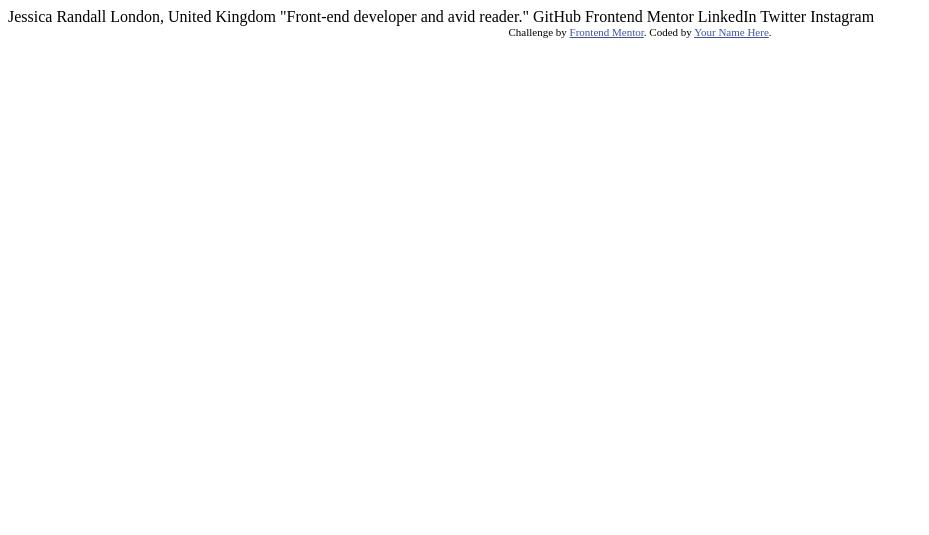
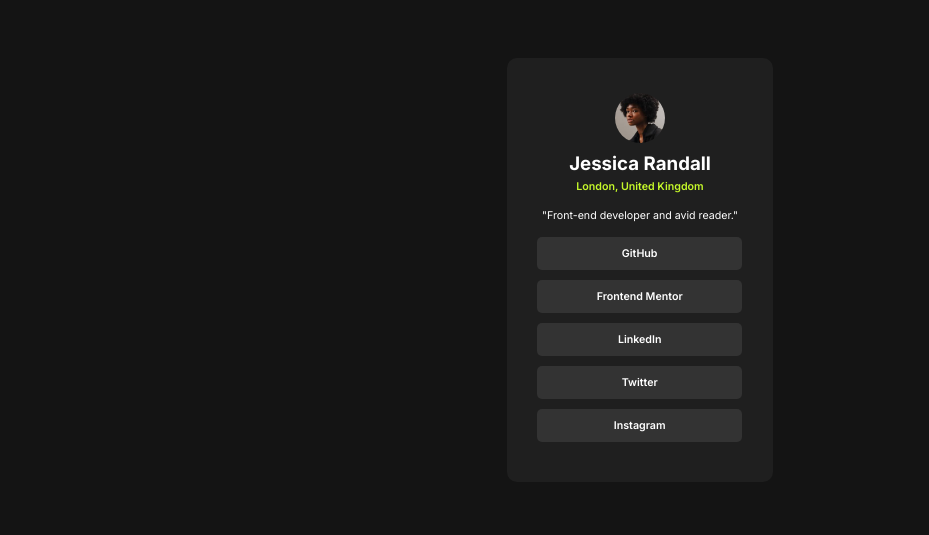
Before and after one commit to jaliecac/SocialLinksProfile, a plain HTML site: page index.html in a window 1280 px wide. Shown: the whole page, without its empty margins (0-929 px from the left). Drawn offline with Linux system fonts and the light colour scheme.

Commit message:
Updated CSS

```diff
--- a/index.html
+++ b/index.html
@@ -5,30 +5,25 @@
   <meta name="viewport" content="width=device-width, initial-scale=1.0"> <!-- displays site properly based on user's device -->
 
   <link rel="icon" type="image/png" sizes="32x32" href="./assets/images/favicon-32x32.png">
+  <link rel="stylesheet" href="style.css">
 
   <title>Frontend Mentor | Social links profile</title>
 
-  <!-- Feel free to remove these styles or customise in your own stylesheet 👍 -->
-  <style>
-    .attribution { font-size: 11px; text-align: center; }
-    .attribution a { color: hsl(228, 45%, 44%); }
-  </style>
 </head>
 <body>
+  <div>
+    <img src="assets/images/avatar-jessica.jpeg">
+    <header>Jessica Randall</header>
+    <main>London, United Kingdom</main>
+    <p>"Front-end developer and avid reader."</p>
 
-  Jessica Randall
-  London, United Kingdom
-  "Front-end developer and avid reader."
-
-  GitHub
-  Frontend Mentor
-  LinkedIn
-  Twitter
-  Instagram
-
-  <div class="attribution">
-    Challenge by <a href="https://www.frontendmentor.io?ref=challenge" target="_blank">Frontend Mentor</a>.
-    Coded by <a href="#">Your Name Here</a>.
+    <section>
+      <span><a href="https://github.com/">GitHub</a></span>
+      <span><a href="https://www.frontendmentor.io/home">Frontend Mentor</a></span>
+      <span><a href="https://www.linkedin.com/">LinkedIn</a></span>
+      <span><a href="https://x.com/">Twitter</a></span>
+      <span><a href="https://www.instagram.com/">Instagram</a></span>
+    </section>
   </div>
 </body>
 </html>
--- /dev/null
+++ b/style.css
@@ -0,0 +1,55 @@
+@import url('https://fonts.googleapis.com/css2?family=Inter:ital,opsz,wght@0,14..32,100..900;1,14..32,100..900&display=swap');
+
+img {
+    border-radius: 30px;
+    width: 50px;
+    padding: 5px;
+}
+
+body {
+    background-color: hsl(0, 0%, 8%);
+    display: flex;
+    justify-content: center;
+    padding: 50px;
+    font-family: "Inter", sans-serif;
+}
+
+div {
+    background-color:hsl(0, 0%, 12%);
+    text-align: center;
+    padding:30px;
+    border-radius: 10px;
+}
+
+header {
+    color: white;
+    font-size: 14pt;
+    font-weight: 700;
+    padding-bottom: 5px;
+}
+
+main {
+    color: hsl(75, 94%, 57%);
+    font-weight: 600;
+    font-size: 8pt;
+}
+
+p {
+    color: white;
+    font-weight: 400;
+    font-size: 8pt;
+    padding: 5px;
+}
+
+a {
+    background-color: hsl(0, 0%, 20%);
+    color: white;
+    padding: 10px;
+    border-radius: 5px;
+    font-size: 8pt;
+    font-weight: 600;
+    width: 90%;
+    display: block;
+    margin-bottom: 10px;
+    text-decoration: none;
+}
```
